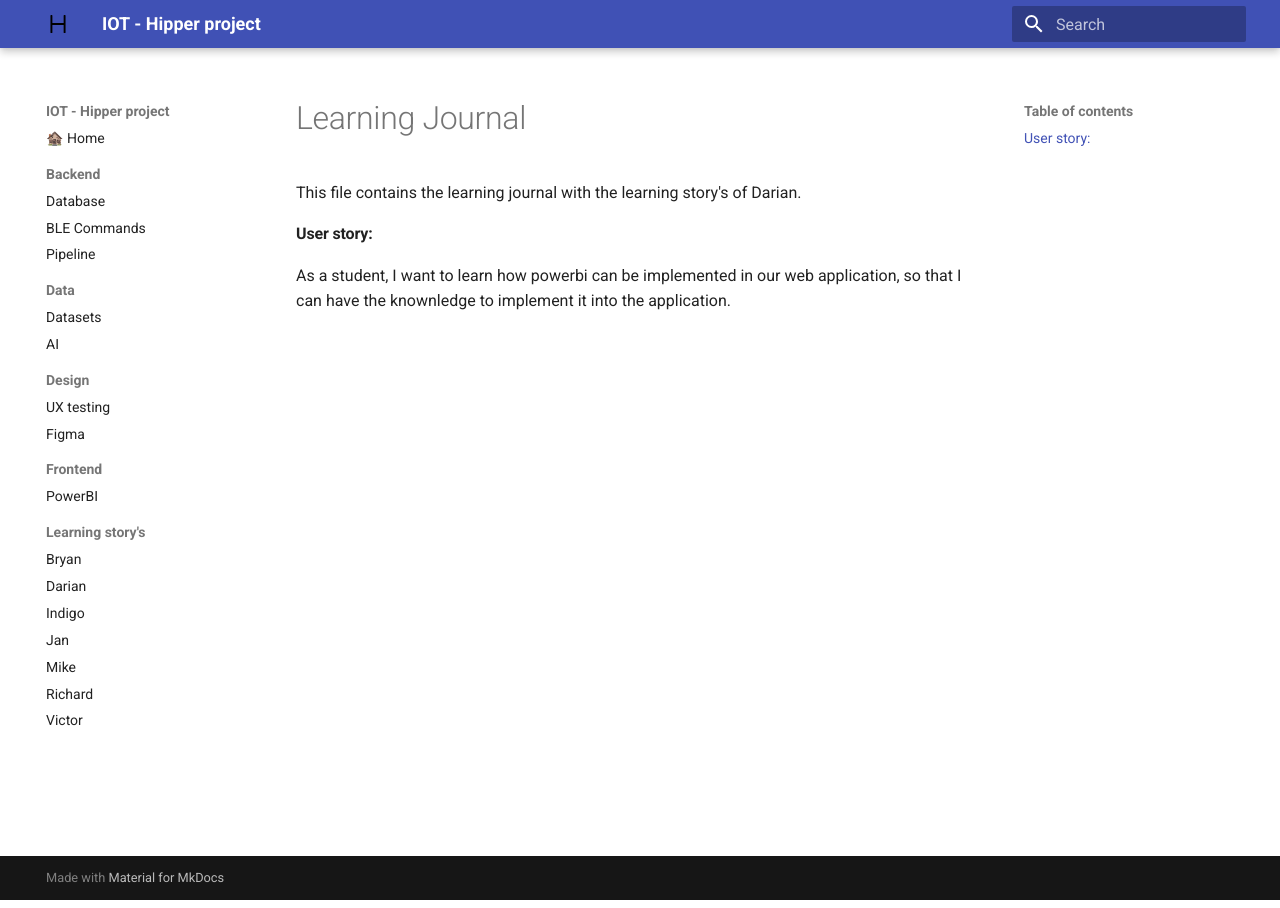
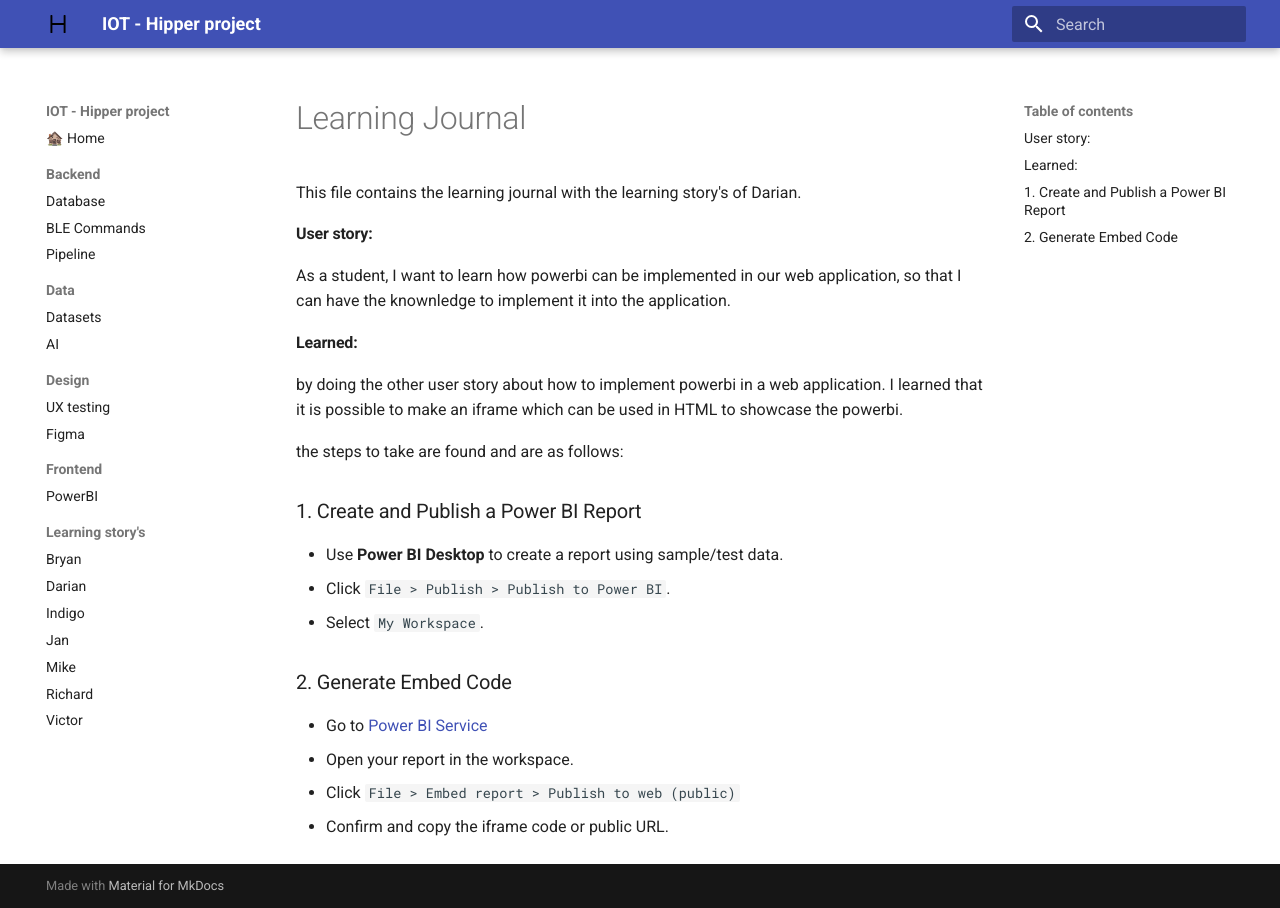
Before and after one commit to Vic-Warden/Digital-Life-Hipper-Monitoring, an MkDocs documentation site: the page built from docs/learning/journalDarian.md, in a window 1280 px wide. Built offline with MkDocs 1.6.1 and Material for MkDocs 9.7.7, drawn with Linux system fonts in a browser that asks for light colours.

Commit message:
adding more to my current learning story and learning journal

```diff
--- a/docs/learning/journalDarian.md
+++ b/docs/learning/journalDarian.md
@@ -3,3 +3,18 @@ This file contains the learning journal with the learning story's of Darian.
 
 #### User story:
 As a student, I want to learn how powerbi can be implemented in our web application, so that I can have the knownledge to implement it into the application.
+
+#### Learned:
+by doing the other user story about how to implement powerbi in a web application. I learned that it is possible to make an iframe which can be used in HTML to showcase the powerbi.
+
+the steps to take are found and are as follows:
+### 1. Create and Publish a Power BI Report
+- Use **Power BI Desktop** to create a report using sample/test data.
+- Click `File > Publish > Publish to Power BI`.
+- Select `My Workspace`.
+
+### 2. Generate Embed Code
+- Go to [Power BI Service](https://app.powerbi.com)
+- Open your report in the workspace.
+- Click `File > Embed report > Publish to web (public)`
+- Confirm and copy the iframe code or public URL.
```
